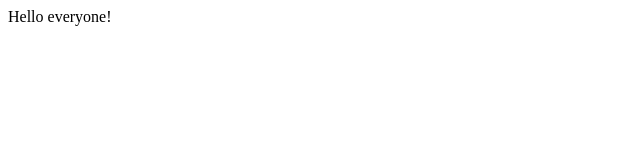
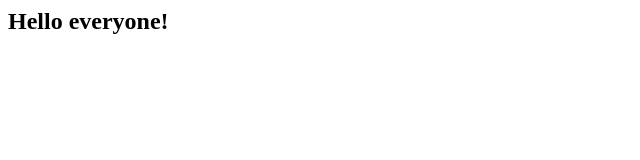
Before and after one commit to NHlaing/github-upload, a plain HTML site: page Index.html in a window 1280 px wide. Shown: the whole page, without its empty margins (0-640 px from the left). Drawn offline with Linux system fonts and the light colour scheme.

Commit message:
Update Index.html

```diff
--- a/Index.html
+++ b/Index.html
@@ -1,5 +1,5 @@
 <html>
- <body>
- Hello everyone!
- </html>
- </body>
+ <head>
+  <h2>Hello everyone!</h2>
+ </head>
+</html>
```
